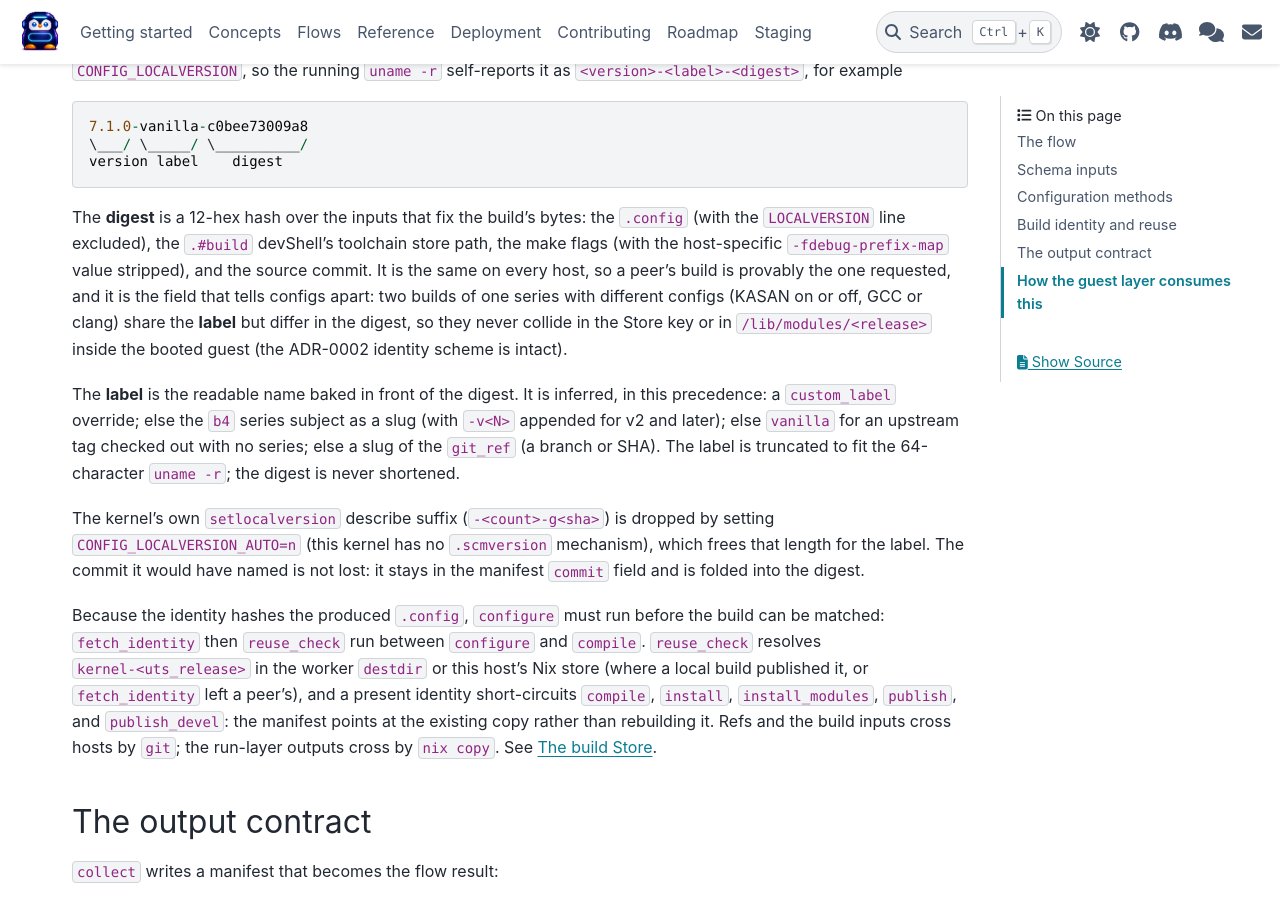
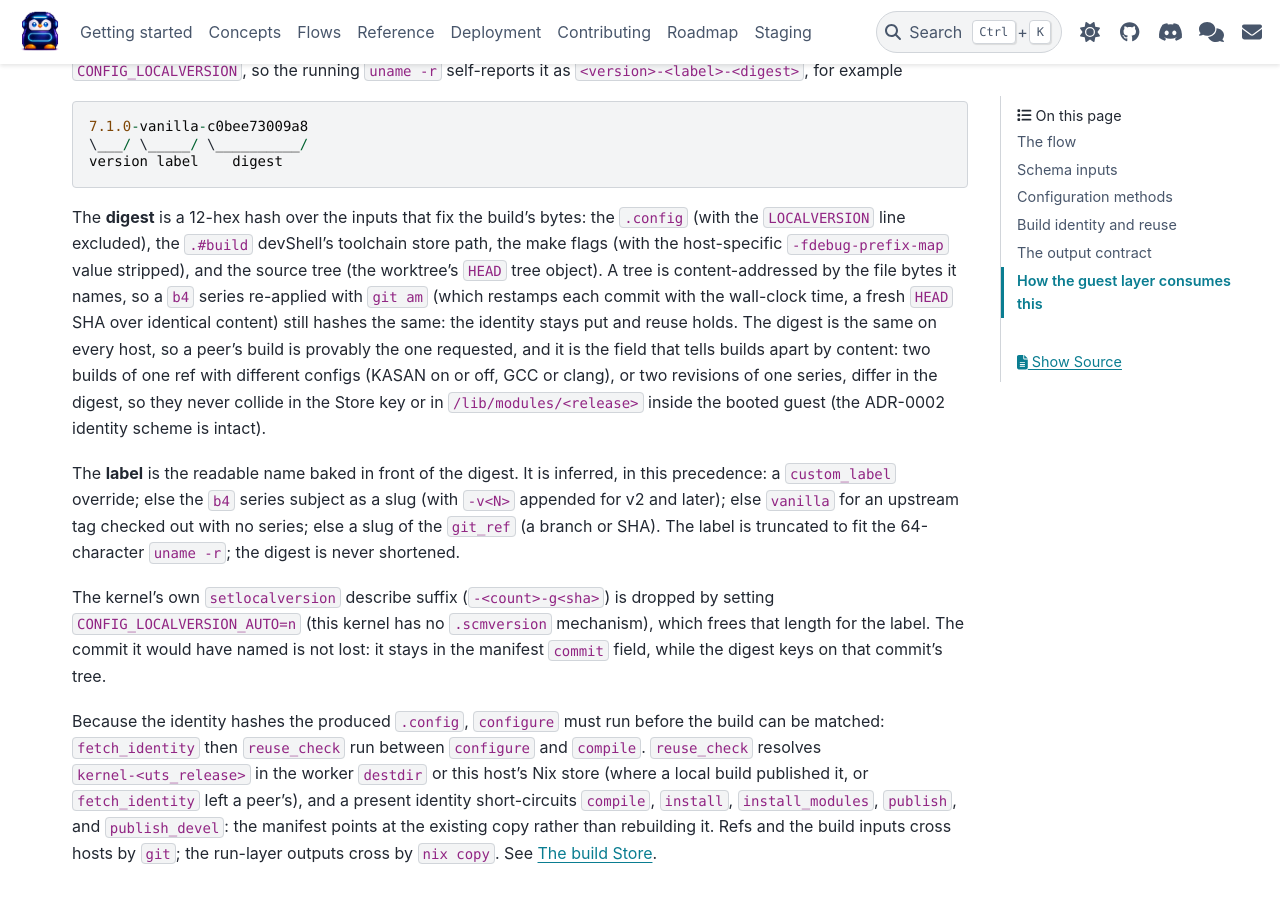
Before and after one commit to dagomez137/kdevops-ng, a Sphinx documentation site: the page built from docs/flows/kernel-build.rst, in a window 1280 px wide and 900 px high, scrolled down 4991 px. Built offline with Sphinx 7.4.7 and the PyData theme 0.15.4, drawn with Linux system fonts in a browser that asks for light colours.

Commit message:
docs: describe the tree-keyed build identity digest
The kernel build page still described the build-identity digest as
hashing the source commit, which went stale when the digest moved to the
source tree so that a b4 series re-applied with git am (a fresh HEAD SHA
over identical content) keeps one identity. Describe the tree input and
why it is content-stable, and correct the closing note so the resolved
commit travels in the manifest while the digest keys on that commit's
tree.

Generated-by: Claude AI
Signed-off-by: Daniel Gomez <da.gomez@kernel.org>

```diff
--- a/docs/flows/kernel-build.rst
+++ b/docs/flows/kernel-build.rst
@@ -270,12 +270,17 @@ bakes into ``kernelrelease`` through ``CONFIG_LOCALVERSION``, so the running
 The **digest** is a 12-hex hash over the inputs that fix the build's bytes:
 the ``.config`` (with the ``LOCALVERSION`` line excluded), the ``.#build``
 devShell's toolchain store path, the make flags (with the host-specific
-``-fdebug-prefix-map`` value stripped), and the source commit. It is the same
-on every host, so a peer's build is provably the one requested, and it is the
-field that tells configs apart: two builds of one series with different configs
-(KASAN on or off, GCC or clang) share the **label** but differ in the digest,
-so they never collide in the Store key or in ``/lib/modules/<release>`` inside
-the booted guest (the ADR-0002 identity scheme is intact).
+``-fdebug-prefix-map`` value stripped), and the source tree (the worktree's
+``HEAD`` tree object). A tree is content-addressed by the file bytes it names,
+so a ``b4`` series re-applied with ``git am`` (which restamps each commit with
+the wall-clock time, a fresh ``HEAD`` SHA over identical content) still hashes
+the same: the identity stays put and reuse holds. The digest is the same on
+every host, so a peer's build is provably the one requested, and it is the
+field that tells builds apart by content: two builds of one ref with different
+configs (KASAN on or off, GCC or clang), or two revisions of one series, differ
+in the digest, so they never collide in the Store key or in
+``/lib/modules/<release>`` inside the booted guest (the ADR-0002 identity scheme
+is intact).
 
 The **label** is the readable name baked in front of the digest. It is
 inferred, in this precedence: a ``custom_label`` override; else the ``b4``
@@ -287,8 +292,8 @@ series subject as a slug (with ``-v<N>`` appended for v2 and later); else
 The kernel's own ``setlocalversion`` describe suffix (``-<count>-g<sha>``) is
 dropped by setting ``CONFIG_LOCALVERSION_AUTO=n`` (this kernel has no
 ``.scmversion`` mechanism), which frees that length for the label. The commit it
-would have named is not lost: it stays in the manifest ``commit`` field and is
-folded into the digest.
+would have named is not lost: it stays in the manifest ``commit`` field, while
+the digest keys on that commit's tree.
 
 Because the identity hashes the produced ``.config``, ``configure`` must run
 before the build can be matched: ``fetch_identity`` then ``reuse_check`` run
```
